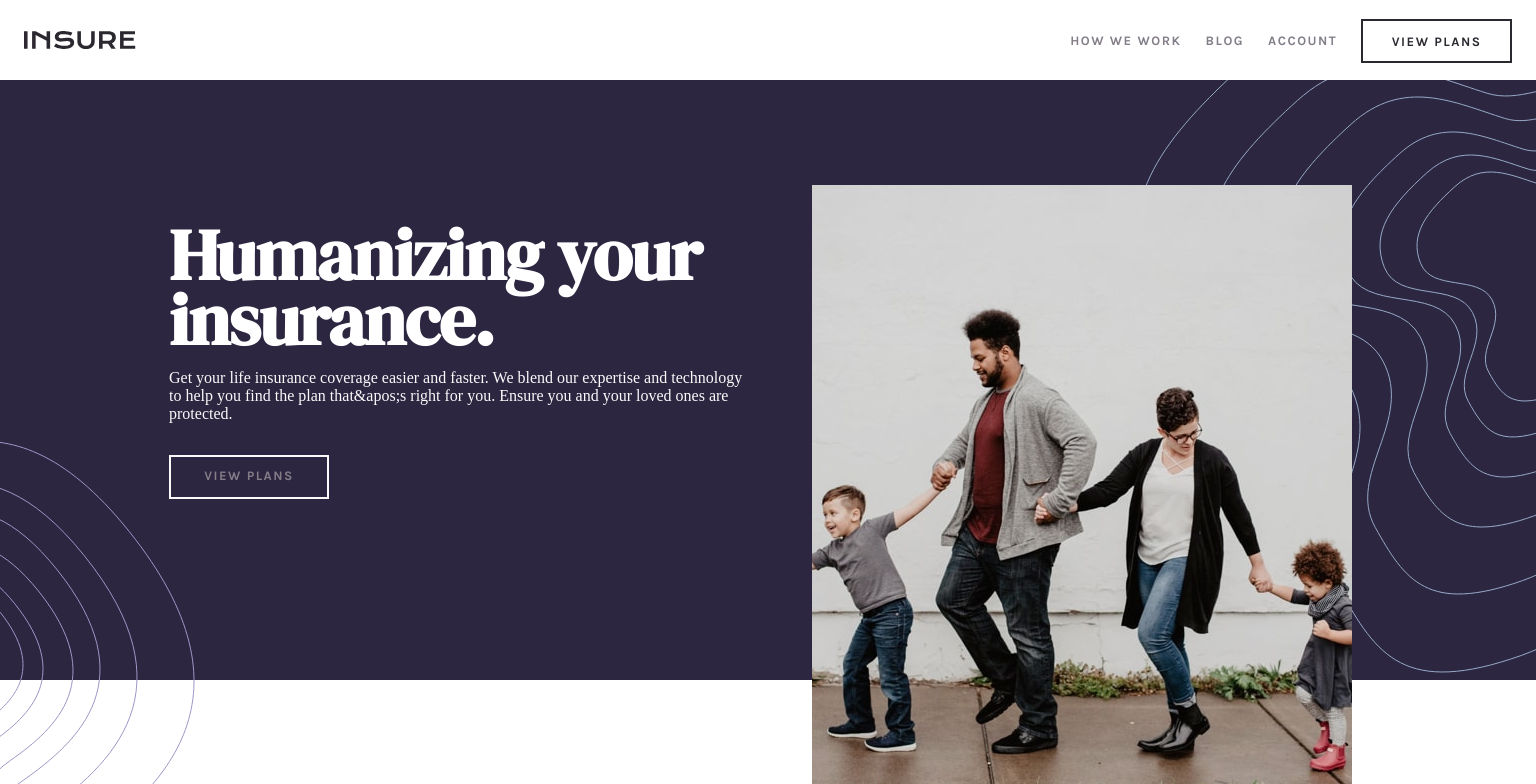
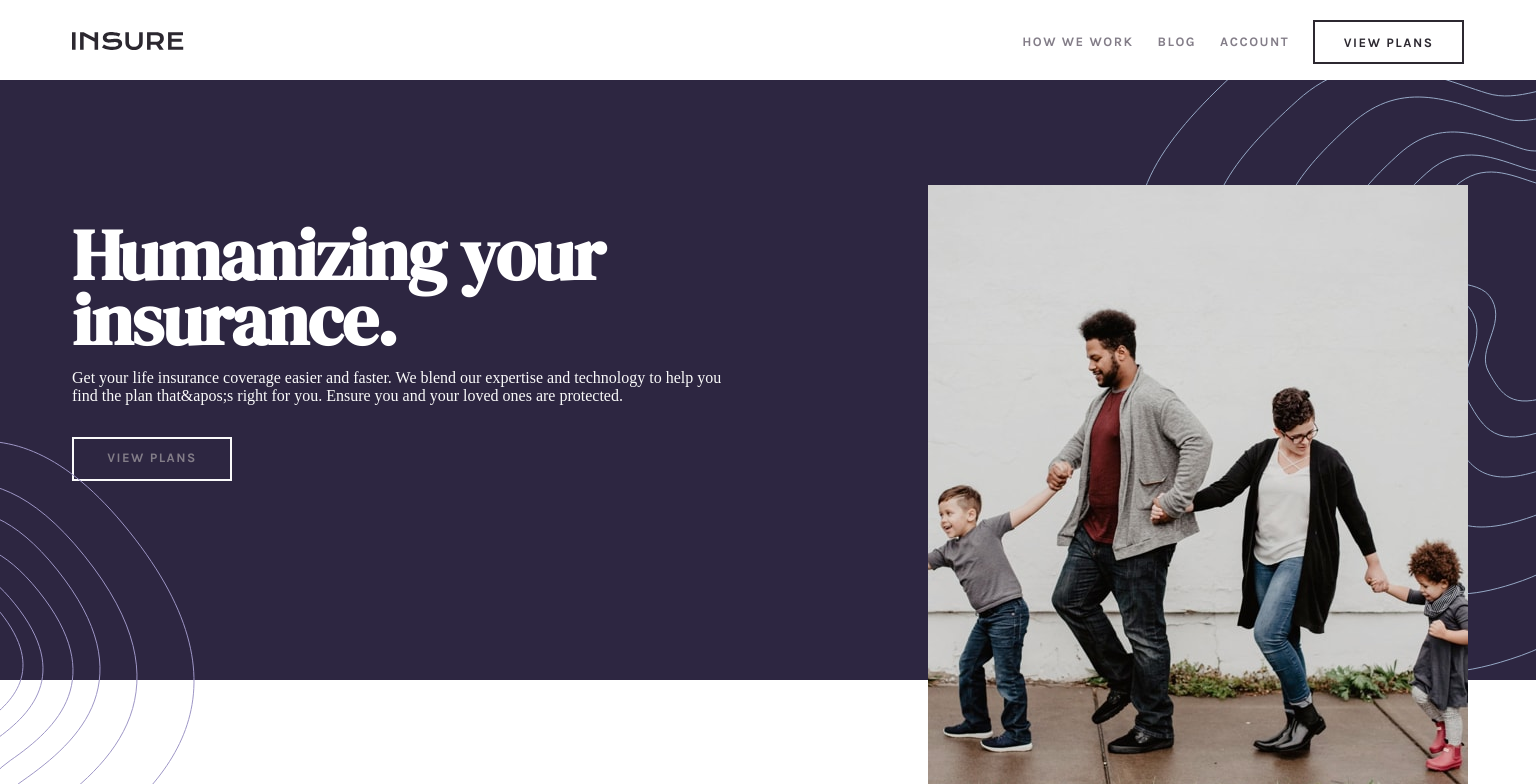
Before and after one commit to frontend-rustyff12/insure-landing-page, a Next.js app: page / in a window 1536 px wide. Shown: the top 784 px of the page. Built offline with nearby package versions, Linux system fonts and the light colour scheme.

Commit message:
Wrapper fix

```diff
--- a/src/components/Header.tsx
+++ b/src/components/Header.tsx
@@ -48,6 +48,7 @@ export default function Header({ data }: HeaderProps) {
 
   return (
     <header>
+      <div className="header-wrapper">
         <Image src="/logo.svg" height={18} width={112} alt="Logo" />
 
         {/* Desktop Nav */}
@@ -56,7 +57,10 @@ export default function Header({ data }: HeaderProps) {
             <ul>
               {data.map((item) => (
                 <li key={item.id}>
-                <a className={`${item.id === 4 ? "btn" : ""} nav-link`} href="">
+                  <a
+                    className={`${item.id === 4 ? "btn" : ""} nav-link`}
+                    href=""
+                  >
                     {item.name}
                   </a>
                 </li>
@@ -70,7 +74,9 @@ export default function Header({ data }: HeaderProps) {
           <nav className={`mobile-nav ${isMenuOpen ? "open" : ""}`}>
             <Image
               src={
-              isMenuOpen ? "/icons/icon-close.svg" : "/icons/icon-hamburger.svg"
+                isMenuOpen
+                  ? "/icons/icon-close.svg"
+                  : "/icons/icon-hamburger.svg"
               }
               height={32}
               width={32}
@@ -95,6 +101,7 @@ export default function Header({ data }: HeaderProps) {
             )}
           </nav>
         )}
+      </div>
     </header>
   );
 }
--- a/src/components/styles/Hero.css
+++ b/src/components/styles/Hero.css
@@ -157,19 +157,15 @@
 
 @media screen and (min-width: 1440px) {
   .hero-wrapper {
-    max-width: 1640px;
+    max-width: 1440px;
     margin: 0 auto;
     width: 100vw;
-  }
-
-  .hero-content {
-    margin-left: 145px;
   }
 
   .hero-img--desktop {
     width: 540px;
     height: 650px;
-    right: 12%;
+    right: 20px;
     z-index: 1;
   }
 }
--- a/src/components/styles/header.css
+++ b/src/components/styles/header.css
@@ -12,14 +12,15 @@
   --main-font: "DM Serif Display", serif;
   --secondary-font: "Karla", sans-serif;
 }
-
 header {
+  height: 80px;
+  width: 100%;
+}
+.header-wrapper {
   padding: 32px 24px;
   display: flex;
   align-items: center;
   justify-content: space-between;
-  height: 80px;
-  width: 100%;
 }
 
 .desktop-nav ul li,
@@ -79,4 +80,10 @@ header {
   .desktop-nav ul {
     display: flex;
   }
+
+  .header-wrapper {
+    max-width: 1440px;
+    margin: 0 auto;
+    width: 100vw;
+  }
 }
```
Lines whose indentation alone changed are shown as unchanged.
